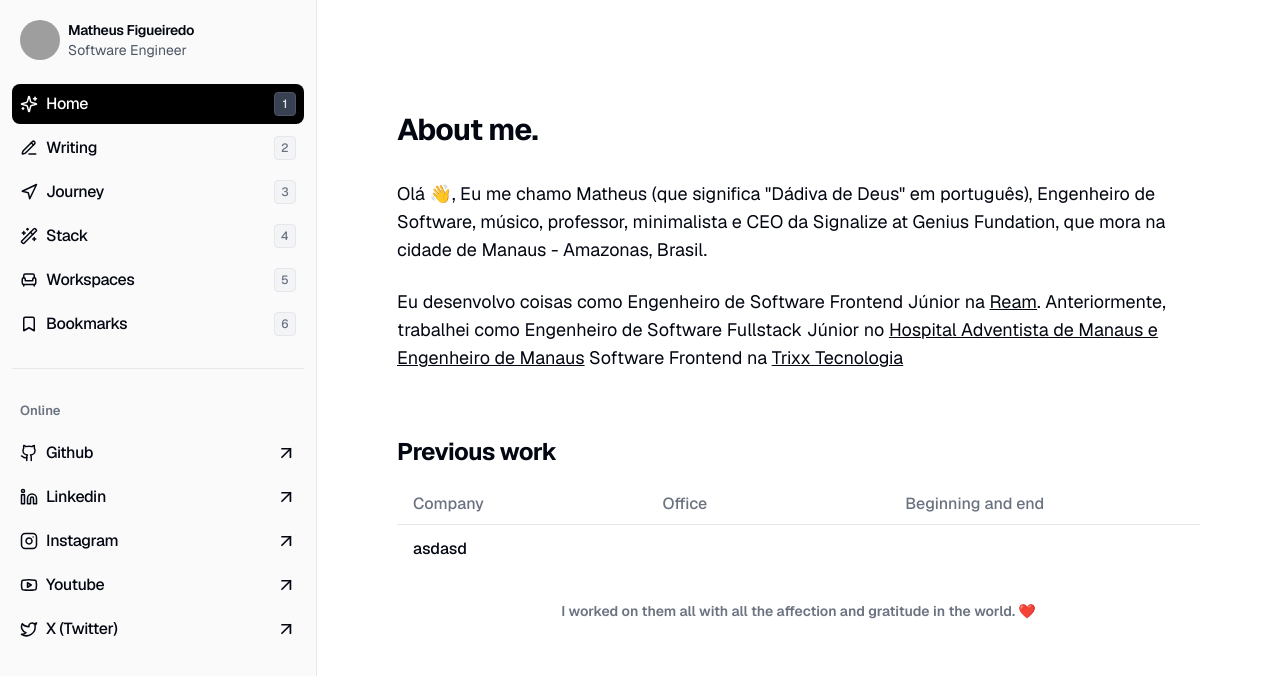
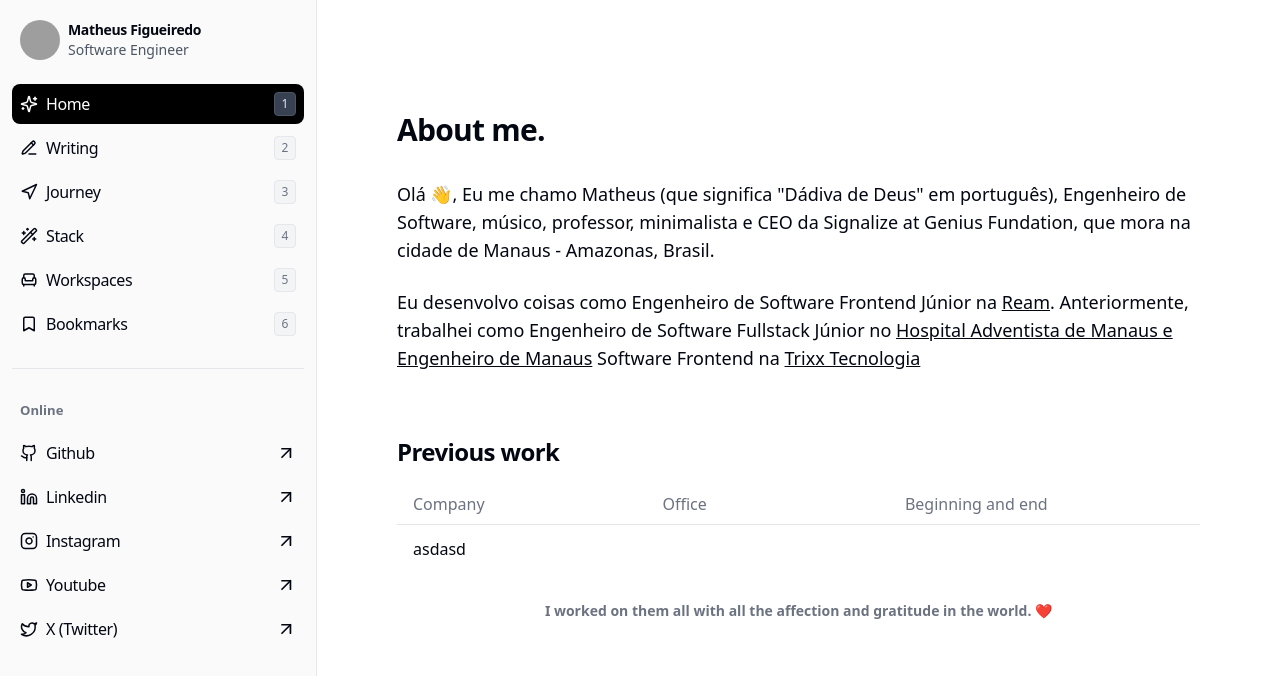
Before and after one commit to matheusscode/matheusscode.com, a Next.js app: page / in a window 1280 px wide. Shown: the top 676 px of the page. Built offline with nearby package versions, Linux system fonts and the light colour scheme; grey boxes are pictures that could not be loaded.

Commit message:
chore: extends geist sans and mono fonts

```diff
--- a/tailwind.config.ts
+++ b/tailwind.config.ts
@@ -19,8 +19,8 @@ const config = {
     },
     extend: {
       fontFamily: {
-        sans: ["var(--font-geist-sans)"],
-        mono: ["var(--font-geist-mono)"],
+        "geist-sans": ["var(--font-geist-sans)"],
+        "geist-mono": ["var(--font-geist-mono)"],
       },
       colors: {
         border: "hsl(var(--border))",
```
